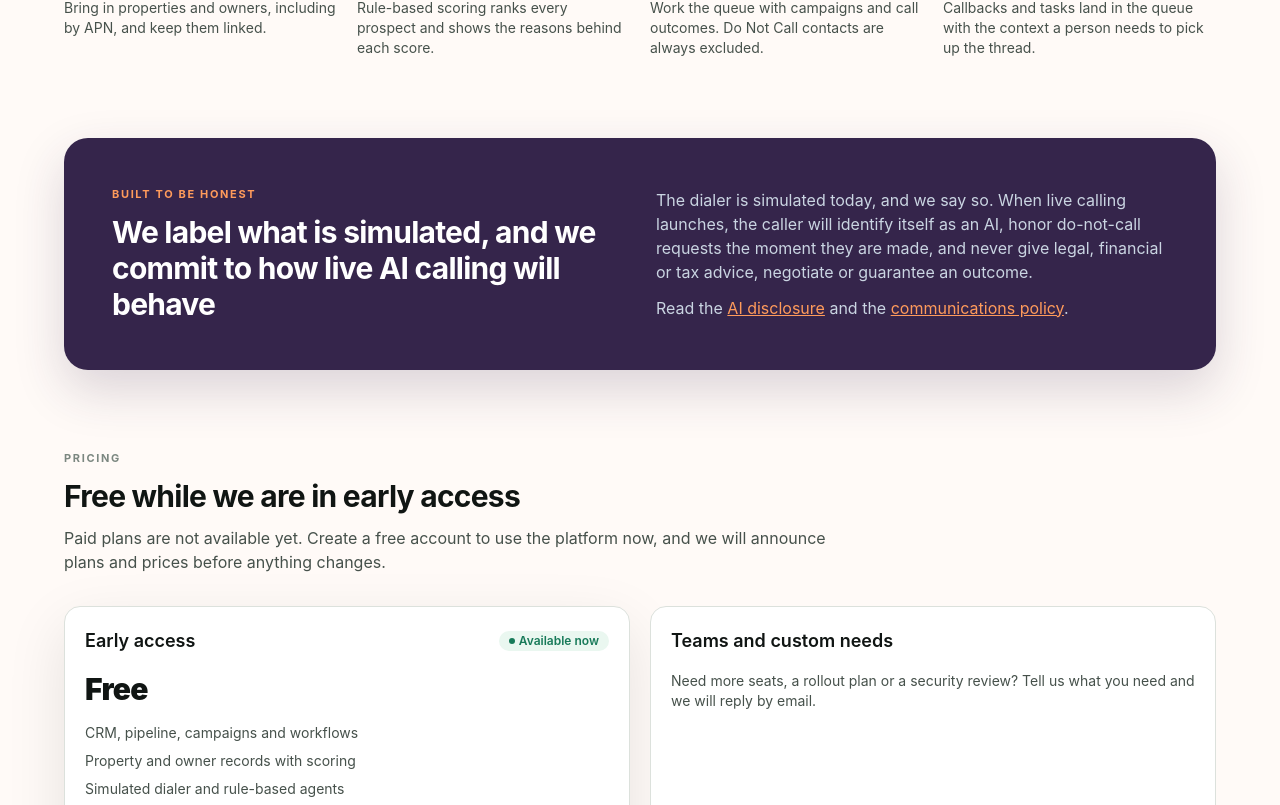
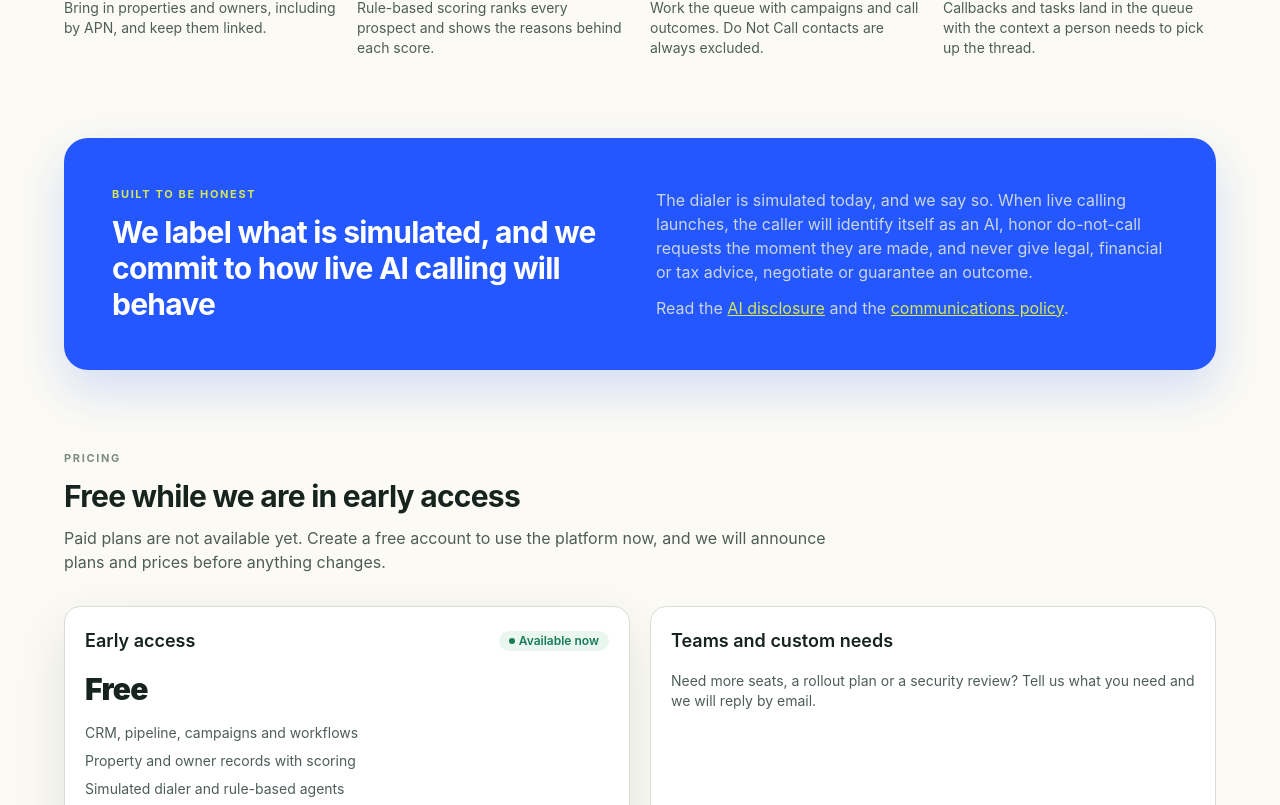
Before and after one commit to kristinavirtualassistant-coder/Vortex-One-Propflow., a React (Vite) app in the folder website/: page / in a window 1280 px wide. Shown: the part 3475-4280 px from the top of the page. Built offline with nearby package versions, Linux system fonts and the light colour scheme; no server answers.

Commit message:
feat: update color scheme and component styles across Hero and Sections
Co-authored-by: km-v1 <308789073+kristinavirtualassistant-coder@users.noreply.github.com>

```diff
--- a/website/src/components/Hero.tsx
+++ b/website/src/components/Hero.tsx
@@ -13,11 +13,11 @@ function SignalRow({ address, score, reason }: { address: string; score: string;
 function IntelligencePreview() {
   return (
     <div className="relative overflow-hidden rounded-[2rem] border border-line bg-white p-4 shadow-[0_24px_70px_rgba(54,38,77,0.14)] sm:p-6">
-      <div className="absolute -right-20 -top-24 h-64 w-64 rounded-full bg-[#f5c9d4]/70 blur-3xl" />
+      <div className="absolute -right-20 -top-24 h-64 w-64 rounded-full bg-[#d3e65b]/70 blur-3xl" />
       <div className="relative flex items-center justify-between border-b border-line pb-4"><div className="flex items-center gap-2"><span className="h-2.5 w-2.5 rounded-full bg-accent" /><span className="text-xs font-bold text-ink">Vortex One / Command center</span></div><span className="text-[10px] font-bold uppercase tracking-widest text-ink-3">Today · 09:42</span></div>
       <div className="relative grid gap-3 py-6 sm:grid-cols-2">
-        <div className="rounded-2xl border border-line bg-inset p-4 sm:col-span-2"><div className="mb-5 flex items-center justify-between"><span className="text-xs font-bold text-ink">Priority opportunities</span><span className="rounded-full bg-[#f5c9d4] px-2 py-1 text-[10px] font-black text-[#713149]">12 new signals</span></div><div className="space-y-3"><SignalRow address="1428 Elm Ave" score="82" reason="High equity · Absentee owner" /><SignalRow address="77 Cactus Lane" score="68" reason="11 years owned · New signal" /><SignalRow address="310 Palm Court" score="54" reason="Long ownership · Verified" /></div></div>
-        <div className="rounded-2xl bg-[#35254b] p-4 text-white"><p className="m-0 text-[10px] font-bold uppercase tracking-[0.16em] text-white/60">Pipeline velocity</p><p className="m-0 pt-3 text-2xl font-black">+24%</p></div>
+        <div className="rounded-2xl border border-line bg-inset p-4 sm:col-span-2"><div className="mb-5 flex items-center justify-between"><span className="text-xs font-bold text-ink">Priority opportunities</span><span className="rounded-full bg-[#d3e65b] px-2 py-1 text-[10px] font-black text-[#17231f]">12 new signals</span></div><div className="space-y-3"><SignalRow address="1428 Elm Ave" score="82" reason="High equity · Absentee owner" /><SignalRow address="77 Cactus Lane" score="68" reason="11 years owned · New signal" /><SignalRow address="310 Palm Court" score="54" reason="Long ownership · Verified" /></div></div>
+        <div className="rounded-2xl bg-[#17231f] p-4 text-white"><p className="m-0 text-[10px] font-bold uppercase tracking-[0.16em] text-white/60">Pipeline velocity</p><p className="m-0 pt-3 text-2xl font-black">+24%</p></div>
         <div className="rounded-2xl bg-accent p-4 text-white"><p className="m-0 text-[10px] font-bold uppercase tracking-[0.16em] text-white/70">Follow-ups due</p><p className="m-0 pt-3 text-2xl font-black">18</p></div>
       </div>
       <div className="relative flex items-center gap-2 border-t border-line pt-4 text-[11px] font-medium text-ink-3"><span className="h-2 w-2 rounded-full bg-success" /> All systems operational · Scoring is transparent by design</div>
@@ -29,7 +29,7 @@ export default function Hero() {
   return (
     <header className="relative overflow-hidden bg-canvas px-6 pb-20 pt-16 sm:pb-28 sm:pt-24">
       <div className="pointer-events-none absolute -left-32 top-12 h-96 w-96 rounded-full bg-[#f5c9d4]/50 blur-3xl" />
-      <div className="pointer-events-none absolute right-0 top-0 h-96 w-96 rounded-full bg-[#e9d9f5]/60 blur-3xl" />
+      <div className="pointer-events-none absolute right-0 top-0 h-96 w-96 rounded-full bg-[#dce5ff]/70 blur-3xl" />
       <div className="relative mx-auto flex max-w-7xl flex-col gap-16">
         <div id="main" className="flex flex-wrap items-center gap-12 lg:gap-20">
           <div className="flex min-w-0 flex-[1_1_440px] flex-col gap-6"><Eyebrow tone="orange">Property intelligence · CRM · workflows</Eyebrow><h1 className="m-0 max-w-2xl text-5xl font-black leading-[.96] tracking-[-0.055em] text-ink sm:text-7xl">Make your next move <span className="font-serif italic font-medium text-accent">count.</span></h1><p className="m-0 max-w-xl text-lg leading-8 text-ink-2">Vortex One brings the signal, the strategy and the follow-through into one focused workspace—so ambitious teams can move with clarity.</p><div className="flex flex-wrap gap-3 pt-2"><a className={btnPrimary} href={APP_URL}>Start free <span className="pl-2">→</span></a><a className="inline-flex min-h-11 items-center justify-center rounded-xl border border-line-strong px-5 text-sm font-bold text-ink transition hover:border-ink hover:bg-white" href="#demo">Explore the platform</a></div><p className="m-0 text-xs font-medium text-ink-3">Free early access · No credit card · Built for teams that move first</p></div>
--- a/website/src/components/Sections.tsx
+++ b/website/src/components/Sections.tsx
@@ -99,7 +99,7 @@ export function HowItWorks() {
 export function Trust() {
   return (
     <section id="trust" className="px-6 pb-20">
-      <div className="mx-auto flex max-w-6xl flex-wrap items-center gap-8 rounded-3xl bg-[#35254b] p-8 text-white shadow-[0_20px_50px_rgba(53,37,75,0.18)] md:p-12">
+      <div className="mx-auto flex max-w-6xl flex-wrap items-center gap-8 rounded-3xl bg-[#2457ff] p-8 text-white shadow-[0_20px_50px_rgba(36,87,255,0.18)] md:p-12">
         <div className="flex min-w-0 flex-[1_1_360px] flex-col gap-3">
           <Eyebrow tone="sky">Built to be honest</Eyebrow>
           <h2 className="m-0 text-3xl font-bold leading-9 tracking-tight">We label what is simulated, and we commit to how live AI calling will behave</h2>
--- a/website/src/index.css
+++ b/website/src/index.css
@@ -3,27 +3,27 @@
 /* Vortex One semantic color system: graphite surfaces, electric orange actions, quiet neutrals. */
 @theme {
   --font-sans: 'Inter', -apple-system, BlinkMacSystemFont, 'Segoe UI', sans-serif;
-  --color-canvas: #fffaf7;
+  --color-canvas: #fbfaf4;
   --color-panel: #ffffff;
-  --color-inset: #f7f8f6;
-  --color-track: #e8ebe7;
-  --color-line: #dce1dc;
-  --color-line-strong: #c7cec8;
-  --color-ink: #101513;
-  --color-ink-2: #46514b;
-  --color-ink-3: #7b8780;
-  --color-accent: #ed641c;
-  --color-accent-hover: #c94d0e;
-  --color-accent-subtle: #fff0e8;
+  --color-inset: #f1f4ee;
+  --color-track: #e2e8df;
+  --color-line: #d7dfd5;
+  --color-line-strong: #b9c6b8;
+  --color-ink: #17231f;
+  --color-ink-2: #4e5e56;
+  --color-ink-3: #7d8c82;
+  --color-accent: #2457ff;
+  --color-accent-hover: #123cc9;
+  --color-accent-subtle: #eaf0ff;
   --color-success: #187a59;
   --color-success-subtle: #eaf7f0;
   --color-warning: #ad6b16;
   --color-warning-subtle: #fff6e5;
   --color-danger: #bd3e3e;
   --color-danger-subtle: #fff0f0;
-  --color-navy: #101513;
-  --color-sky: #ff9b5b;
-  --shadow-card: 0 20px 60px rgba(16, 21, 19, 0.10);
+  --color-navy: #17231f;
+  --color-sky: #d3e65b;
+  --shadow-card: 0 20px 60px rgba(23, 35, 31, 0.10);
 }
 
 html {
```
